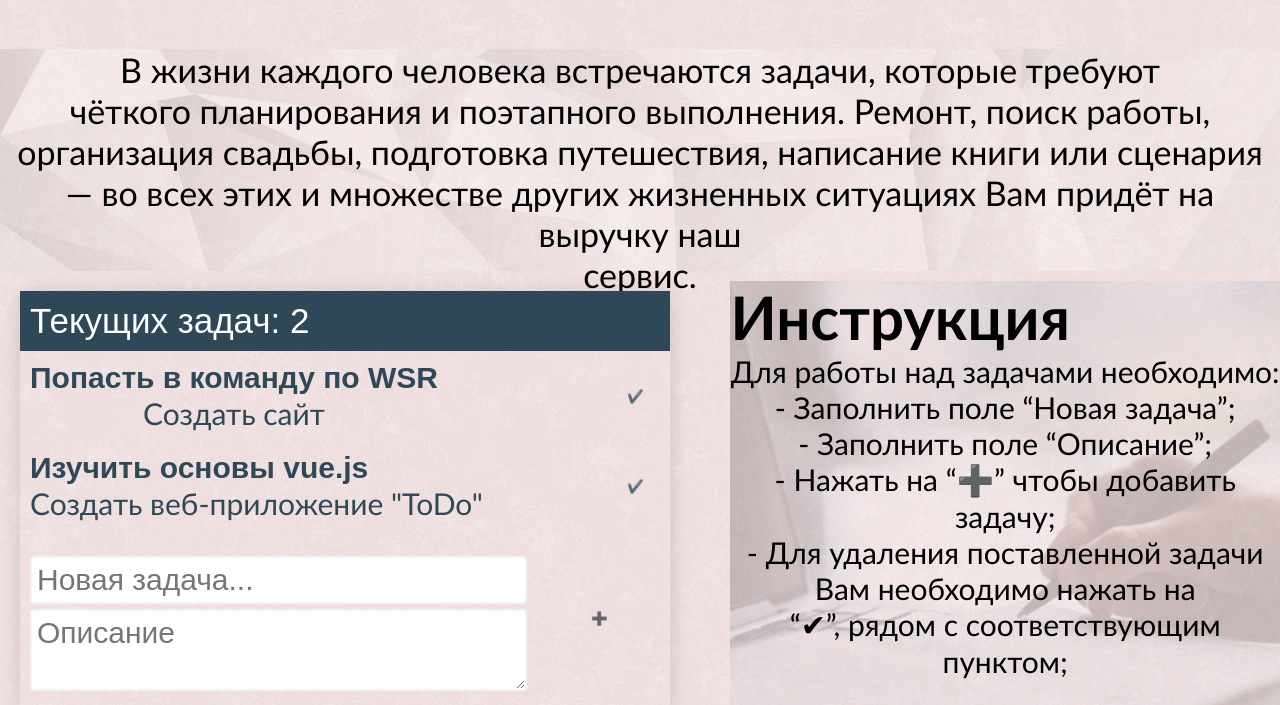
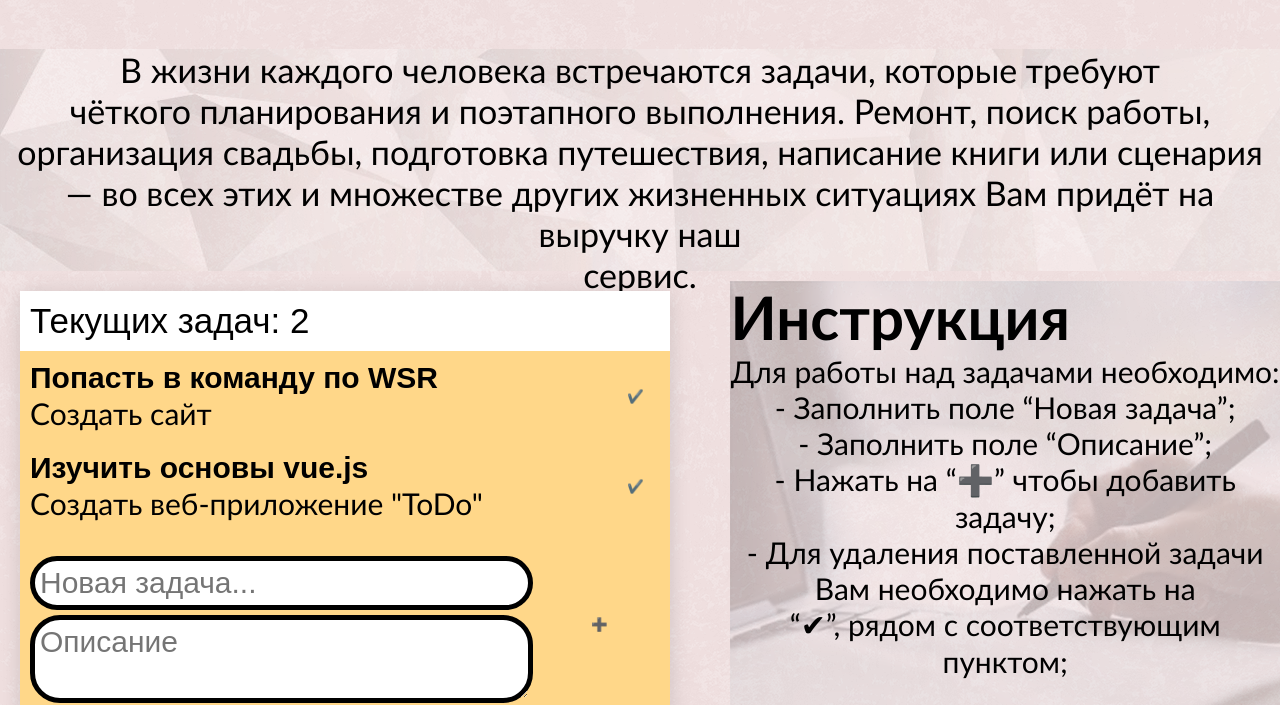
Before and after one commit to eteskin/ToDo, a plain HTML site: page main.html in a window 1280 px wide. Shown: the part 131-836 px from the top of the page. Drawn offline with nearby package versions, Linux system fonts and the light colour scheme.

Commit message:
Add files via upload

```diff
--- a/main.html
+++ b/main.html
@@ -5,6 +5,7 @@
   <meta name="viewport" content="width=device-width, initial-scale=1.0">
   <meta http-equiv="X-UA-Compatible" content="ie=edge">
   <link rel="stylesheet" href="style.css">
+  <link rel="shortcut icon" href="images/favicon.png" type="image/x-icon">
   <script src="https://cdn.jsdelivr.net/npm/vue/dist/vue.js"></script>
   <title>To-do app</title>
 </head>
--- a/style.css
+++ b/style.css
@@ -1,6 +1,6 @@
 :root {
   --main: #2F4858;
-  --white: #fff;
+  --white: #black;
 }
 
 body{
@@ -74,7 +74,8 @@ a:hover{
   font-family: 'Gilroy', sans-serif;
   padding: 10px;
   margin: 20px 60px 0 20px;
-  color: var(--main);
+  color: black;
+  background-color: #FFD789;
 }
 .stats {
   margin: 0px;
@@ -82,7 +83,7 @@ a:hover{
 .stats__title {
   margin: -10px -10px 10px -10px;
   padding: 10px;
-  background-color: var(--main);
+  background-color: #fff;
   color: var(--white);
   font-size: 35px;
   font-weight: 500;
@@ -95,6 +96,7 @@ a:hover{
   margin: -10px -10px 10px -10px;
   padding: 10px;
   max-width: 100%;
+  background-color: #FFD789;
 }
 .task:hover {
   background-color: #2f485811;
@@ -105,6 +107,7 @@ a:hover{
 .task__desc {
   font-weight: 500;
   font-size: 30px;
+  text-align: left;
 }
 .task__done {
   height: 51px;
@@ -119,7 +122,7 @@ a:hover{
 }
 .add_task {
   display: flex;
-
+  background-color: #FFD789;
 }
 .add_task__input {
   margin-top: 15px ;
@@ -131,8 +134,8 @@ a:hover{
   padding: 5px 0 5px 5px;
   font-family: 'Gilroy',sans-serif;
   font-size: 30px;
-  border: 2px solid #2f485811;
-  border-radius: 4px;
+  border: 5px solid #000000;
+  border-radius: 30px;
 }
 .add_task__input input {
   margin-bottom: 5px;
@@ -146,7 +149,8 @@ a:hover{
 .add_task__btn:hover {
   cursor: pointer;
   border-radius: 4px;
-  background-color: #2f485811;
+  background-color: #cc8400;
+  opacity: 0.3;
 }
 
 .manual {
```
Also changed, not shown: aboutUs.html (+1 -0 lines), images/favicon.png (added), 1 other file.
